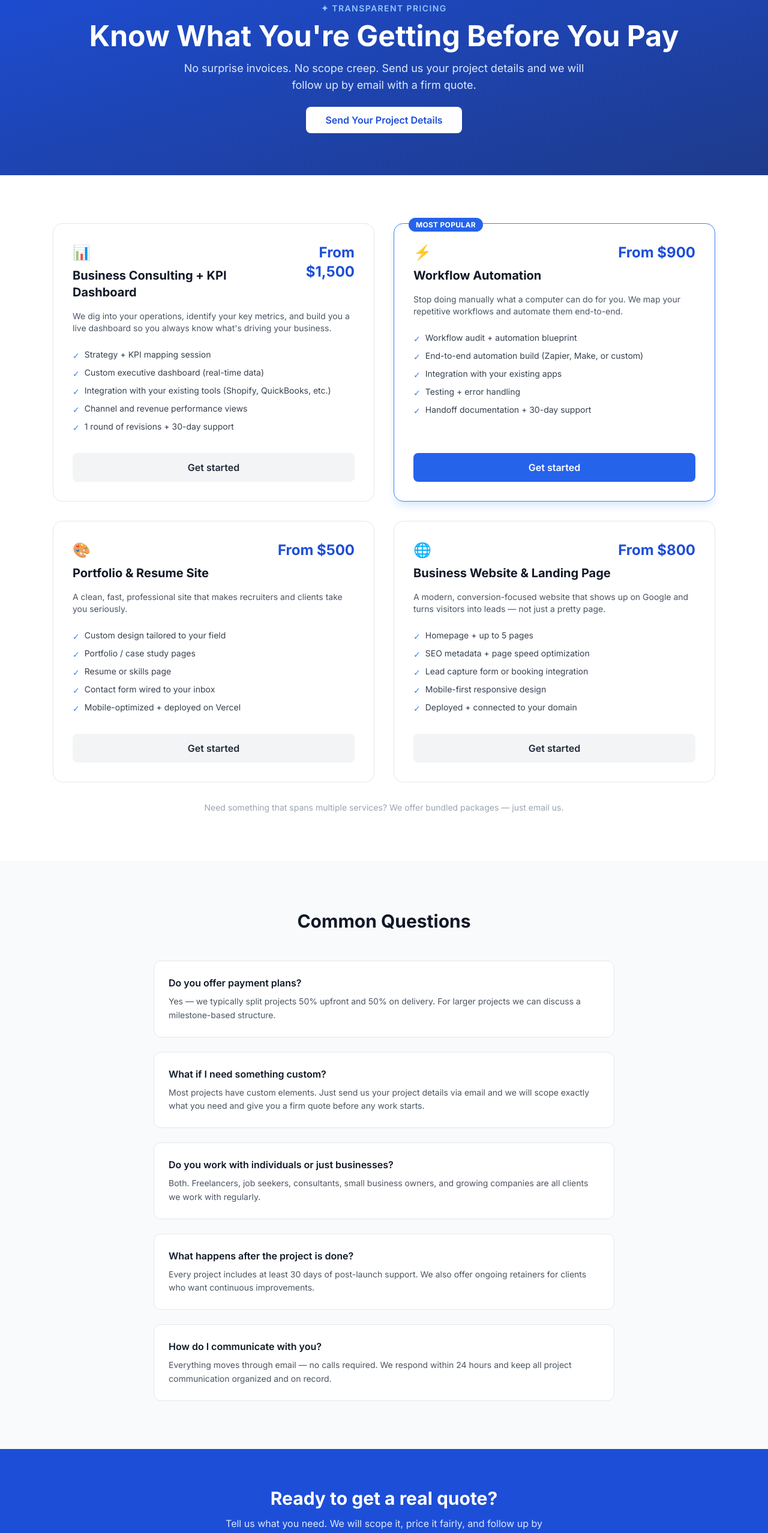
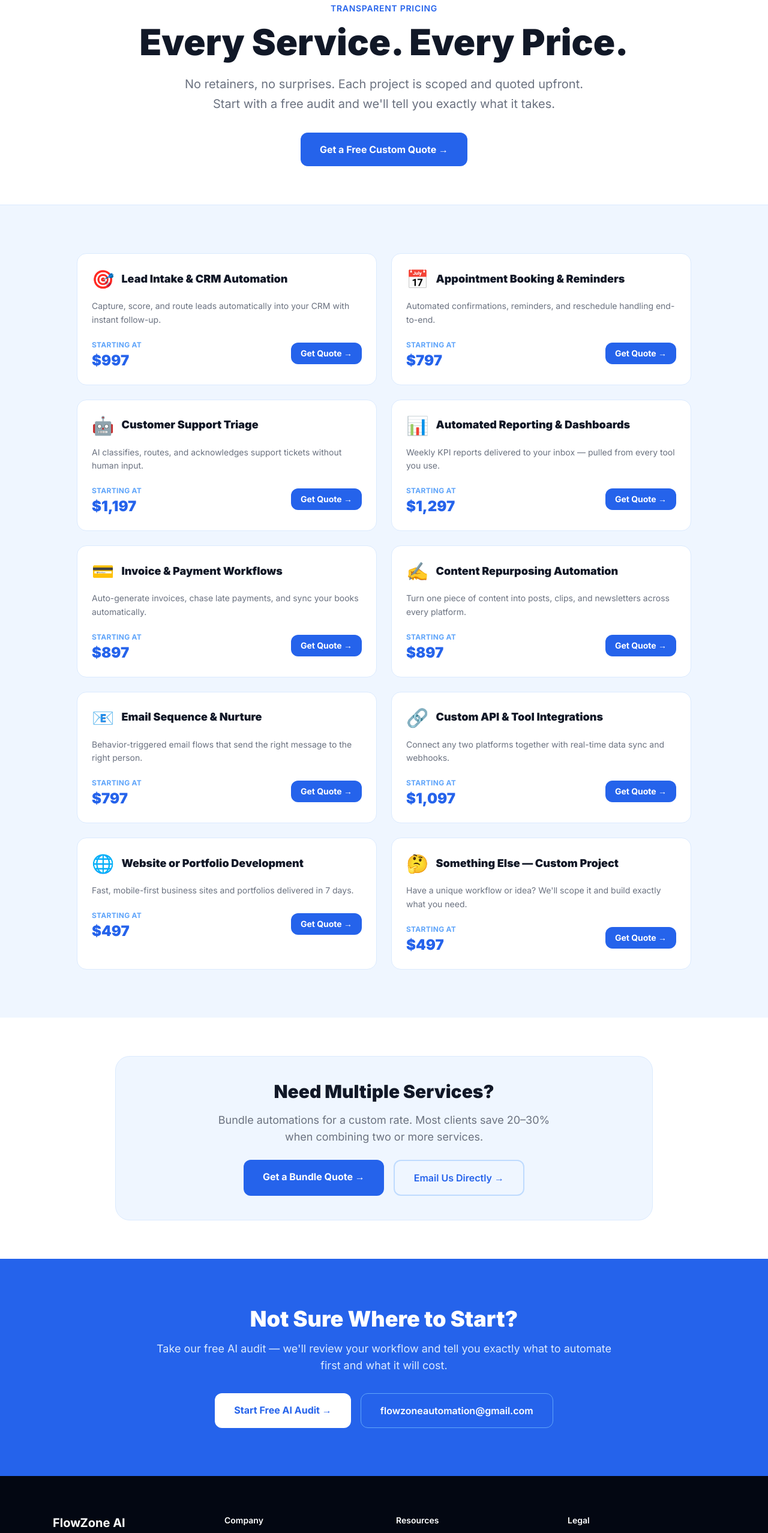
Before and after one commit to dennymypenny/flowzone-ai, a Next.js app: page /pricing in a window 1280 px wide. Shown: the part 140-2695 px from the top of the page at 60% size. Built offline with nearby package versions, Linux system fonts and the light colour scheme.

Commit message:
Pricing: add all 10 service options with starting prices, blue theme

```diff
--- a/src/app/pricing/page.tsx
+++ b/src/app/pricing/page.tsx
@@ -1,209 +1,104 @@
+import Link from "next/link";
 import type { Metadata } from "next";
-import Link from "next/link";
 
 export const metadata: Metadata = {
   title: "Pricing | FlowZone AI",
-  description:
-    "Transparent pricing for consulting, dashboards, automation, portfolio sites, and business websites. Send us your project details and we will follow up by email.",
+  description: "Transparent pricing for every automation service FlowZone AI offers.",
 };
 
-const plans = [
-  {
-    icon: "📊",
-    title: "Business Consulting + KPI Dashboard",
-    price: "From $1,500",
-    description:
-      "We dig into your operations, identify your key metrics, and build you a live dashboard so you always know what's driving your business.",
-    includes: [
-      "Strategy + KPI mapping session",
-      "Custom executive dashboard (real-time data)",
-      "Integration with your existing tools (Shopify, QuickBooks, etc.)",
-      "Channel and revenue performance views",
-      "1 round of revisions + 30-day support",
-    ],
-    best: false,
-    cta: "Get started",
-  },
-  {
-    icon: "⚡",
-    title: "Workflow Automation",
-    price: "From $900",
-    description:
-      "Stop doing manually what a computer can do for you. We map your repetitive workflows and automate them end-to-end.",
-    includes: [
-      "Workflow audit + automation blueprint",
-      "End-to-end automation build (Zapier, Make, or custom)",
-      "Integration with your existing apps",
-      "Testing + error handling",
-      "Handoff documentation + 30-day support",
-    ],
-    best: true,
-    cta: "Get started",
-  },
-  {
-    icon: "🎨",
-    title: "Portfolio & Resume Site",
-    price: "From $500",
-    description:
-      "A clean, fast, professional site that makes recruiters and clients take you seriously.",
-    includes: [
-      "Custom design tailored to your field",
-      "Portfolio / case study pages",
-      "Resume or skills page",
-      "Contact form wired to your inbox",
-      "Mobile-optimized + deployed on Vercel",
-    ],
-    best: false,
-    cta: "Get started",
-  },
-  {
-    icon: "🌐",
-    title: "Business Website & Landing Page",
-    price: "From $800",
-    description:
-      "A modern, conversion-focused website that shows up on Google and turns visitors into leads — not just a pretty page.",
-    includes: [
-      "Homepage + up to 5 pages",
-      "SEO metadata + page speed optimization",
-      "Lead capture form or booking integration",
-      "Mobile-first responsive design",
-      "Deployed + connected to your domain",
-    ],
-    best: false,
-    cta: "Get started",
-  },
-];
-
-const faqs = [
-  {
-    q: "Do you offer payment plans?",
-    a: "Yes — we typically split projects 50% upfront and 50% on delivery. For larger projects we can discuss a milestone-based structure.",
-  },
-  {
-    q: "What if I need something custom?",
-    a: "Most projects have custom elements. Just send us your project details via email and we will scope exactly what you need and give you a firm quote before any work starts.",
-  },
-  {
-    q: "Do you work with individuals or just businesses?",
-    a: "Both. Freelancers, job seekers, consultants, small business owners, and growing companies are all clients we work with regularly.",
-  },
-  {
-    q: "What happens after the project is done?",
-    a: "Every project includes at least 30 days of post-launch support. We also offer ongoing retainers for clients who want continuous improvements.",
-  },
-  {
-    q: "How do I communicate with you?",
-    a: "Everything moves through email — no calls required. We respond within 24 hours and keep all project communication organized and on record.",
-  },
+const services = [
+  { icon: "🎯", name: "Lead Intake & CRM Automation", desc: "Capture, score, and route leads automatically into your CRM with instant follow-up.", from: "997" },
+  { icon: "📅", name: "Appointment Booking & Reminders", desc: "Automated confirmations, reminders, and reschedule handling end-to-end.", from: "797" },
+  { icon: "🤖", name: "Customer Support Triage", desc: "AI classifies, routes, and acknowledges support tickets without human input.", from: "1,197" },
+  { icon: "📊", name: "Automated Reporting & Dashboards", desc: "Weekly KPI reports delivered to your inbox — pulled from every tool you use.", from: "1,297" },
+  { icon: "💳", name: "Invoice & Payment Workflows", desc: "Auto-generate invoices, chase late payments, and sync your books automatically.", from: "897" },
+  { icon: "✍️", name: "Content Repurposing Automation", desc: "Turn one piece of content into posts, clips, and newsletters across every platform.", from: "897" },
+  { icon: "📧", name: "Email Sequence & Nurture", desc: "Behavior-triggered email flows that send the right message to the right person.", from: "797" },
+  { icon: "🔗", name: "Custom API & Tool Integrations", desc: "Connect any two platforms together with real-time data sync and webhooks.", from: "1,097" },
+  { icon: "🌐", name: "Website or Portfolio Development", desc: "Fast, mobile-first business sites and portfolios delivered in 7 days.", from: "497" },
+  { icon: "🤔", name: "Something Else — Custom Project", desc: "Have a unique workflow or idea? We'll scope it and build exactly what you need.", from: "497" },
 ];
 
 export default function Pricing() {
   return (
-    <main className="min-h-screen bg-white">
-      {/* Hero */}
-      <section className="bg-gradient-to-br from-blue-700 to-blue-900 text-white py-20 px-6 text-center">
-        <p className="text-blue-300 text-sm font-semibold uppercase tracking-widest mb-3">
-          ✦ Transparent Pricing
+    <>
+      <section className="bg-white pt-20 pb-16 px-6 border-b border-blue-100">
+        <div className="max-w-4xl mx-auto text-center">
+          <p className="text-blue-600 font-semibold text-sm uppercase tracking-wider mb-4">Transparent Pricing</p>
+          <h1 className="text-5xl md:text-6xl font-black text-gray-900 mb-6">
+            Every Service. Every Price.
+          </h1>
+          <p className="text-xl text-gray-500 max-w-2xl mx-auto leading-relaxed mb-8">
+            No retainers, no surprises. Each project is scoped and quoted upfront. Start with a free audit and we'll tell you exactly what it takes.
           </p>
-        <h1 className="text-4xl md:text-5xl font-bold mb-4">
-          Know What You&apos;re Getting Before You Pay
-        </h1>
-        <p className="text-blue-100 text-lg max-w-2xl mx-auto mb-8">
-          No surprise invoices. No scope creep. Send us your project details and we will follow up
-          by email with a firm quote.
-        </p>
-        <Link
-          href="/intake"
-          className="bg-white text-blue-700 font-semibold px-8 py-3 rounded-lg hover:bg-blue-50 transition"
-        >
-          Send Your Project Details
+          <Link href="/intake" className="inline-block bg-blue-600 text-white font-bold px-8 py-4 rounded-xl hover:bg-blue-700 transition-colors">
+            Get a Free Custom Quote →
           </Link>
+        </div>
       </section>
 
-      {/* Pricing Cards */}
-      <section className="max-w-6xl mx-auto px-6 py-20">
-        <div className="grid md:grid-cols-2 gap-8">
-          {plans.map((plan) => (
-            <div
-              key={plan.title}
-              className={
-                "relative border rounded-2xl p-8 flex flex-col " +
-                (plan.best ? "border-blue-500 shadow-lg shadow-blue-100" : "border-gray-200")
-              }
-            >
-              {plan.best && (
-                <div className="absolute -top-3 left-6">
-                  <span className="bg-blue-600 text-white text-xs font-bold px-3 py-1 rounded-full uppercase tracking-wide">
-                    Most Popular
-                  </span>
-                </div>
-              )}
+      <section className="py-20 px-6 bg-blue-50">
+        <div className="max-w-5xl mx-auto">
+          <div className="grid grid-cols-1 md:grid-cols-2 gap-6">
+            {services.map((s) => (
+              <div key={s.name} className="bg-white rounded-2xl border border-blue-100 p-6 hover:shadow-md hover:border-blue-300 transition-all">
                 <div className="flex items-start justify-between mb-4">
-                <div>
-                  <span className="text-2xl">{plan.icon}</span>
-                  <h2 className="text-xl font-bold text-gray-900 mt-2">{plan.title}</h2>
-                </div>
-                <div className="text-right">
-                  <div className="text-2xl font-bold text-blue-700">{plan.price}</div>
+                  <div className="flex items-center gap-3">
+                    <span className="text-3xl">{s.icon}</span>
+                    <h3 className="font-black text-gray-900 text-lg leading-tight">{s.name}</h3>
                   </div>
                 </div>
-              <p className="text-gray-600 text-sm mb-6">{plan.description}</p>
-              <ul className="space-y-2 mb-8 flex-1">
-                {plan.includes.map((item) => (
-                  <li key={item} className="flex items-start gap-2 text-sm text-gray-700">
-                    <span className="text-blue-500 mt-0.5 flex-shrink-0">✓</span>
-                    {item}
-                  </li>
-                ))}
-              </ul>
-              <Link
-                href="/intake"
-                className={
-                  "text-center font-semibold px-6 py-3 rounded-lg transition " +
-                  (plan.best
-                    ? "bg-blue-600 text-white hover:bg-blue-700"
-                    : "bg-gray-100 text-gray-800 hover:bg-gray-200")
-                }
-              >
-                {plan.cta}
+                <p className="text-gray-500 text-sm leading-relaxed mb-4">{s.desc}</p>
+                <div className="flex items-center justify-between">
+                  <div>
+                    <span className="text-xs text-blue-400 uppercase font-bold tracking-wide">Starting at</span>
+                    <div className="text-2xl font-black text-blue-600">${s.from}</div>
+                  </div>
+                  <Link href="/intake" className="text-sm bg-blue-600 text-white font-bold px-4 py-2 rounded-xl hover:bg-blue-700 transition-colors">
+                    Get Quote →
                   </Link>
                 </div>
-          ))}
-        </div>
-        <p className="text-center text-gray-400 text-sm mt-8">
-          Need something that spans multiple services? We offer bundled packages — just email us.
-        </p>
-      </section>
-
-      {/* FAQ */}
-      <section className="bg-gray-50 border-t border-gray-100 py-20 px-6">
-        <div className="max-w-3xl mx-auto">
-          <h2 className="text-3xl font-bold text-gray-900 text-center mb-12">Common Questions</h2>
-          <div className="space-y-6">
-            {faqs.map((faq) => (
-              <div key={faq.q} className="bg-white border border-gray-200 rounded-xl p-6">
-                <h3 className="font-semibold text-gray-900 mb-2">{faq.q}</h3>
-                <p className="text-gray-600 text-sm leading-relaxed">{faq.a}</p>
               </div>
             ))}
           </div>
         </div>
       </section>
 
-      {/* CTA */}
-      <section className="bg-blue-700 text-white py-16 px-6 text-center">
-        <h2 className="text-3xl font-bold mb-3">Ready to get a real quote?</h2>
-        <p className="text-blue-100 mb-8 max-w-xl mx-auto">
-          Tell us what you need. We will scope it, price it fairly, and follow up by email. No
-          calls required.
+      <section className="py-16 px-6 bg-white">
+        <div className="max-w-4xl mx-auto">
+          <div className="bg-blue-50 rounded-3xl p-10 text-center border border-blue-100">
+            <h2 className="text-3xl font-black text-gray-900 mb-4">Need Multiple Services?</h2>
+            <p className="text-gray-500 text-lg mb-6 max-w-xl mx-auto">
+              Bundle automations for a custom rate. Most clients save 20–30% when combining two or more services.
             </p>
-        <Link
-          href="/intake"
-          className="bg-white text-blue-700 font-semibold px-8 py-3 rounded-lg hover:bg-blue-50 transition"
-        >
-          Send Your Project Details
+            <div className="flex flex-col sm:flex-row gap-4 justify-center">
+              <Link href="/intake" className="bg-blue-600 text-white font-bold px-8 py-4 rounded-xl hover:bg-blue-700 transition-colors">
+                Get a Bundle Quote →
               </Link>
+              <Link href="mailto:flowzoneautomation@gmail.com" className="text-blue-600 font-semibold px-8 py-4 rounded-xl border-2 border-blue-200 hover:bg-blue-100 transition-colors">
+                Email Us Directly →
+              </Link>
+            </div>
+          </div>
+        </div>
       </section>
-    </main>
+
+      <section className="py-20 px-6 bg-blue-600">
+        <div className="max-w-3xl mx-auto text-center">
+          <h2 className="text-4xl font-black text-white mb-4">Not Sure Where to Start?</h2>
+          <p className="text-blue-100 text-lg mb-8">
+            Take our free AI audit — we'll review your workflow and tell you exactly what to automate first and what it will cost.
+          </p>
+          <div className="flex flex-col sm:flex-row gap-4 justify-center">
+            <Link href="/intake" className="bg-white text-blue-600 font-bold px-8 py-4 rounded-xl hover:bg-blue-50 transition-colors">
+              Start Free AI Audit →
+            </Link>
+            <Link href="mailto:flowzoneautomation@gmail.com" className="text-white border border-blue-400 font-semibold px-8 py-4 rounded-xl hover:border-white transition-colors">
+              flowzoneautomation@gmail.com
+            </Link>
+          </div>
+        </div>
+      </section>
+    </>
   );
 }
```
Lines whose indentation alone changed are shown as unchanged.
